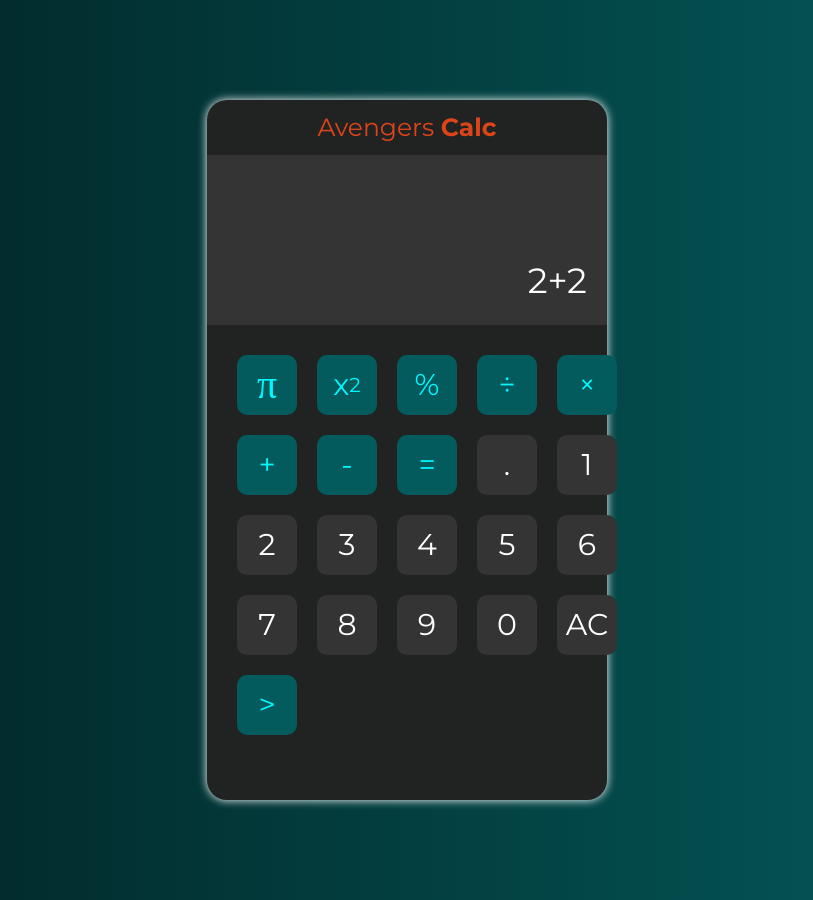
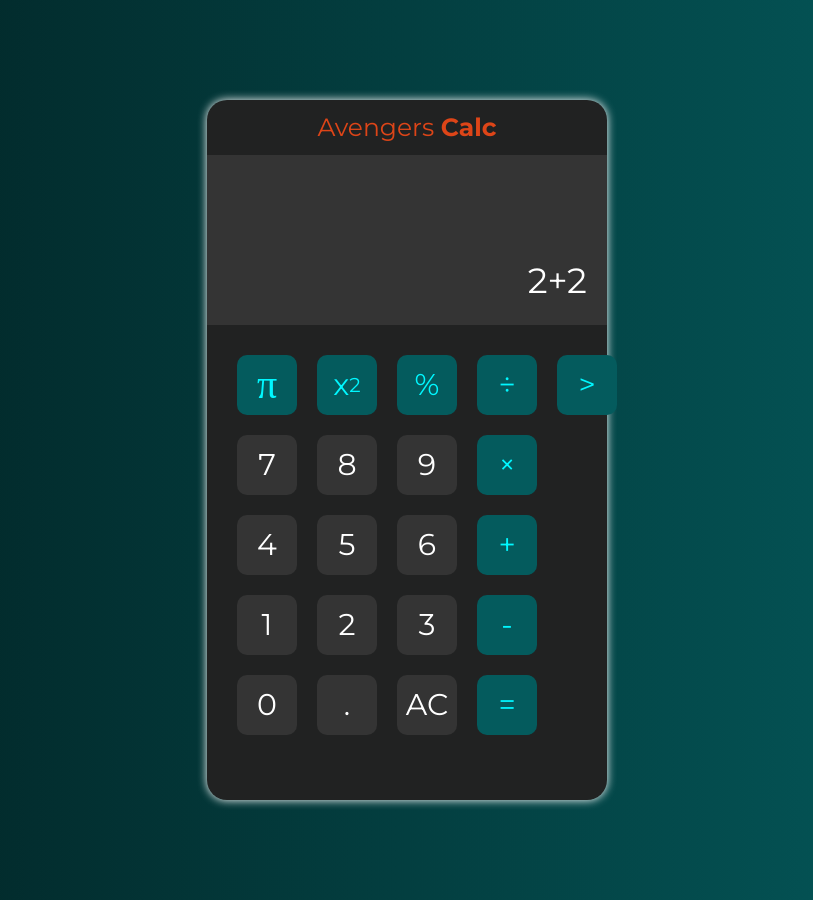
Before and after one commit to HadiyahL/AvengersCalc-Project, a plain HTML site: page index.html in a window 1280 px wide. Shown: the whole page, without its empty margins (233-1046 px from the left). Drawn offline with Linux system fonts and the light colour scheme.

Commit message:
Styling done, arranging via grid area 95% done

```diff
--- a/index.html
+++ b/index.html
@@ -26,19 +26,19 @@
         <div class="times btn btn_green">&times;</div>
         <div class="plus btn btn_green">+</div>
         <div class="minus btn btn_green">-</div>
-        <div class="equals btn btn_green">=</div>
-        <div class="decimal btn">.</div>
-        <div class="one btn">1</div>
-        <div class="two btn">2</div>
-        <div class="three btn">3</div>
-        <div class="four btn">4</div>
-        <div class="five btn">5</div>
-        <div class="six btn">6</div>
-        <div class="seven btn">7</div>
-        <div class="eight btn">8</div>
-        <div class="nine btn">9</div>
-        <div class="zero btn">0</div>
-        <div class="clear btn">AC</div>
+        <div class="equal btn btn_green">=</div>
+        <div class="decimal btn btn_grey">.</div>
+        <div class="one btn btn_grey">1</div>
+        <div class="two btn btn_grey">2</div>
+        <div class="three btn btn_grey">3</div>
+        <div class="four btn btn_grey">4</div>
+        <div class="five btn btn_grey">5</div>
+        <div class="six btn btn_grey">6</div>
+        <div class="seven btn btn_grey">7</div>
+        <div class="eight btn btn_grey">8</div>
+        <div class="nine btn btn_grey">9</div>
+        <div class="zero btn btn_grey">0</div>
+        <div class="clear btn btn_grey">AC</div>
         <div class="expand btn btn_green">></div>
       </div>
     </div>
--- a/style.css
+++ b/style.css
@@ -50,12 +50,65 @@ body {
   display: grid;
   grid-template-columns: repeat(5, auto);
   grid-template-areas:
-    "....."
+    "pie x-squared percent divide expand"
     "seven eight nine times expand"
     "four five six plus expand"
     "one two three minus expand"
     "zero decimal clear equal expand";
 }
+
+.one {
+  grid-area: one;
+}
+.two {
+  grid-area: two;
+}
+.three {
+  grid-area: three;
+}
+.four {
+  grid-area: four;
+}
+.five {
+  grid-area: five;
+}
+.six {
+  grid-area: six;
+}
+.seven {
+  grid-area: seven;
+}
+.eight {
+  grid-area: eight;
+}
+.nine {
+  grid-area: nine;
+}
+.zero {
+  grid-area: zero;
+}
+.decimal {
+  grid-area: decimal;
+}
+.clear {
+  grid-area: clear;
+}
+.times {
+  grid-area: times;
+}
+.plus {
+  grid-area: plus;
+}
+.minus {
+  grid-area: minus;
+}
+.equal {
+  grid-area: equal;
+}
+.expand {
+  grid-area: expand;
+}
+
 .btn {
   width: 6rem;
   height: 6rem;
@@ -72,6 +125,14 @@ body {
   background-color: #045b5d;
   color: #00f7ff;
 }
+.btn_green:active,
+.btn_green:focus {
+  background-color: #02393a;
+}
+.btn_grey:active,
+.btn_grey:focus {
+  background-color: #1d1c1c;
+}
 .btn_fontSpecial {
   font-family: "Times New Roman", Times, serif;
   font-size: 4rem;
```
